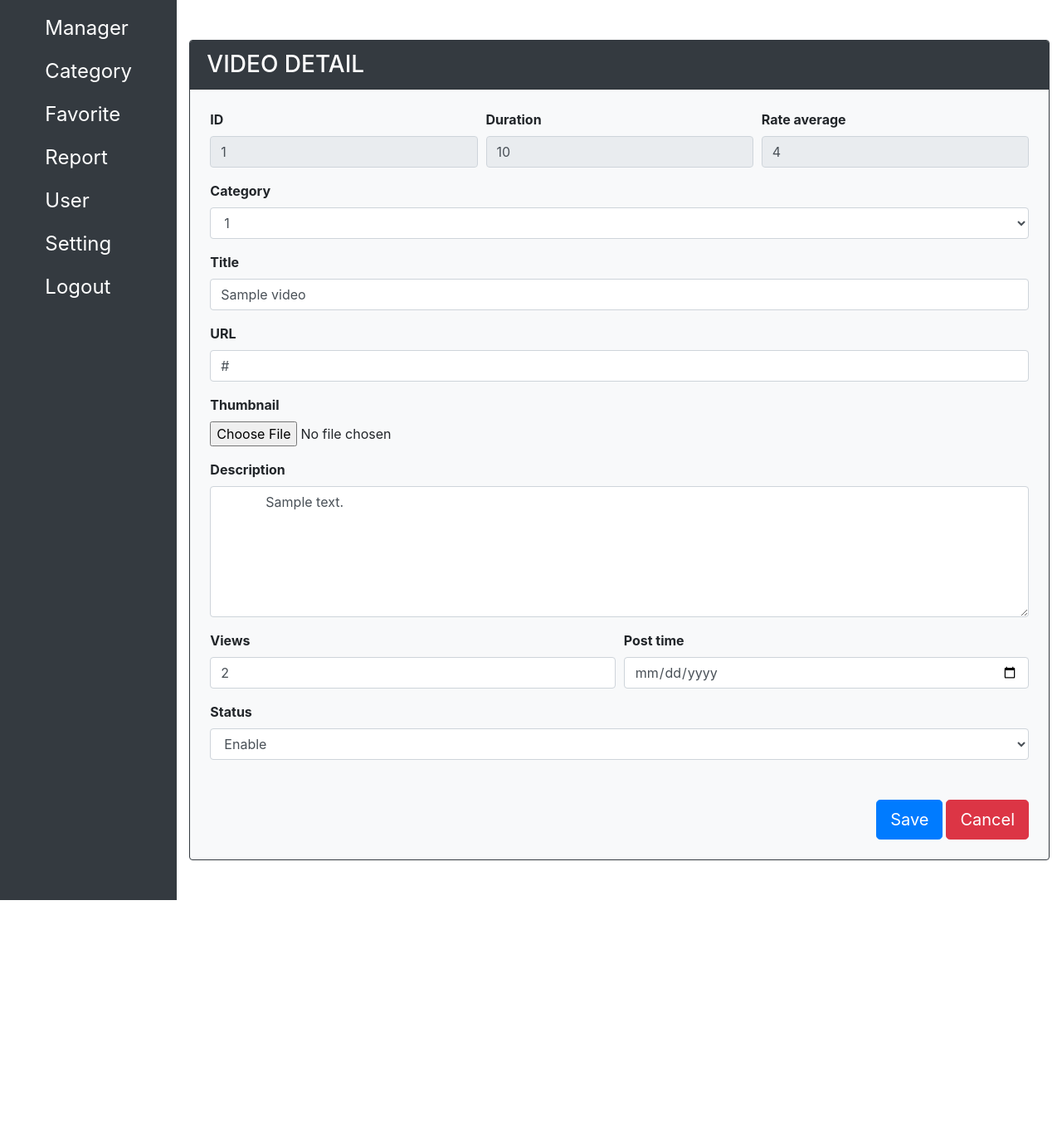
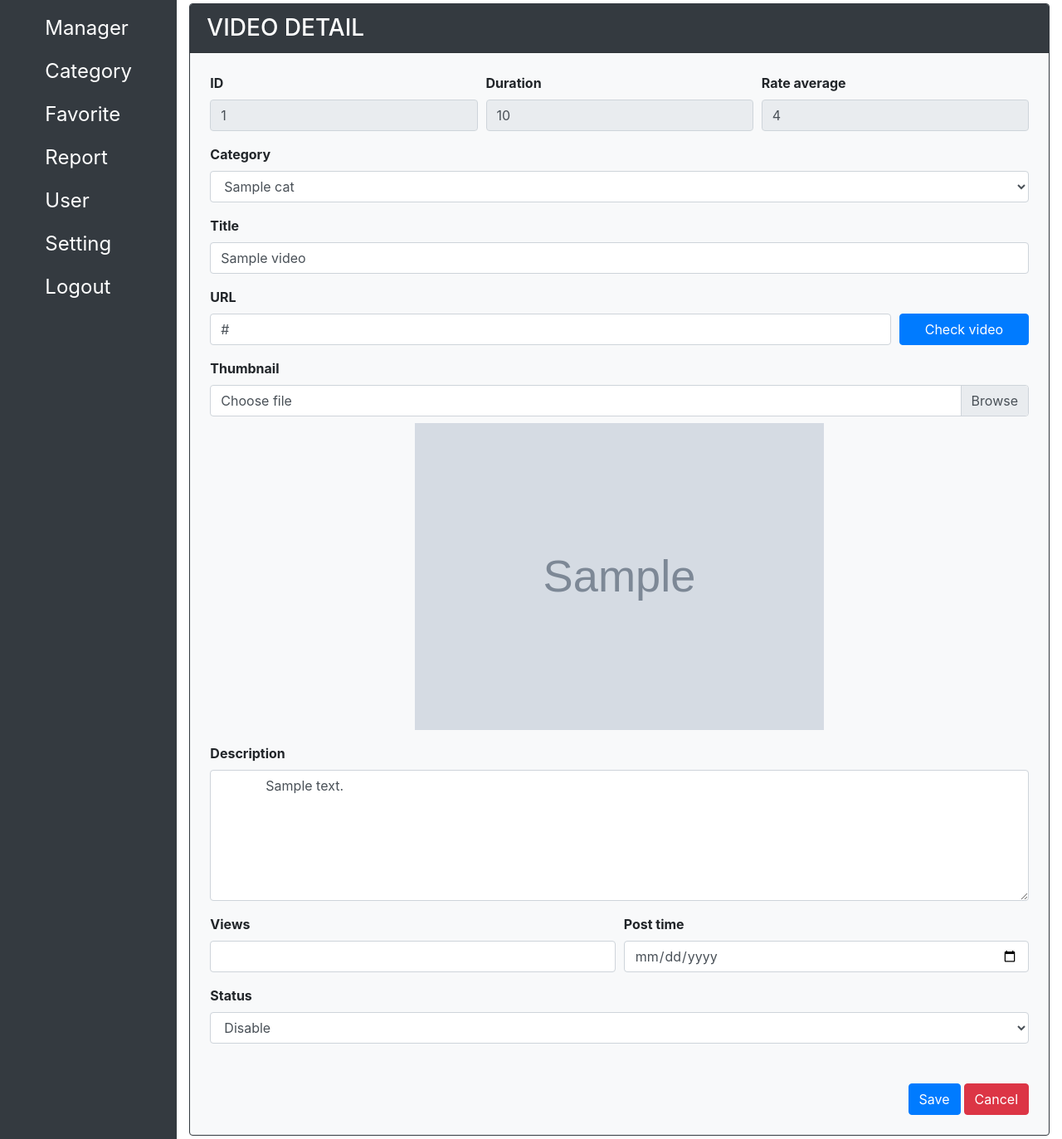
Before and after one commit to Naos-Team/Manager-WatchVideoApp, a Django app: template manager/videoapp/templates/videoapp/updateVideo.html in a window 1280 px wide. Shown: the whole page at 83% size. Before the commit the page ends 1085 px from the top, so only its background shows below. Run offline with Django 4.2, Linux system fonts and the light colour scheme; the template is opened without the code that fills it: most values are stand-ins (such as "Sample title", 1, 10 or a date in 2020); grey boxes marked "Sample" are stand-in pictures; some libraries are stand-ins or nearby versions.

Commit message:
tuan cmm

```diff
--- a/manager/videoapp/templates/videoapp/updateVideo.html
+++ b/manager/videoapp/templates/videoapp/updateVideo.html
@@ -1,6 +1,6 @@
 {% extends 'main.html' %} {% block content %}
 
-<div class="card border-dark bg-light my-5">
+<div class="card border-dark bg-light my-1">
     <p class="card-header h3 text-white bg-dark">VIDEO DETAIL</p>
 
     <form class="font-weight-bold p-4">
@@ -47,11 +47,12 @@
         <div class="form-group">
             <label for="exampleFormControlSelect1">Category</label>
             <select class="form-control" id="exampleFormControlSelect1">
-                <option>1</option>
-                <option>2</option>
-                <option>3</option>
-                <option>4</option>
-                <option>5</option>
+                {% for cat in categories %}
+
+                <option name="cat_id" value="{{cat.cat_id}}" {% if cat.cat_id == video.cat_id  %} selected="selected"{% endif %}>{{cat.cat_name}}</option>
+
+
+                {% endfor %}
             </select>
         </div>
         <div class="form-group">
@@ -65,28 +66,34 @@
                 id="exampleFormControlInput1"
             />
         </div>
-        <div class="form-group">
-            <label for="exampleFormControlInput1">URL</label>
+
+        <label class="d-block" for="exampleFormControlInput1">URL</label>
+        <div class="form-row">
+            <div class="form-group col-md-10">
                 <input
                     name="url"
                     type="text"
-                class="form-control"
+                    class="d-inline form-control"
                     value="{{video.vid_url}}"
                     required
                     id="exampleFormControlInput1"
                 />
             </div>
+            <div class="form-group col d-flex flex-row align-items-center justify-content-center">
+                <a class="btn btn-primary w-100" href="">Check video</a>
+            </div>
+          </div>
         <div class="form-group">
-            <label for="exampleFormControlFile1">Thumbnail</label>
-            <input
-                name="thumbnail"
-                type="file"
-                value="{{video.vid_thumbnail}}"
-                class="form-control-file"
-                id="exampleFormControlFile1"
-                accept="image/*"
-            />
+            <label for="fromFile" class="form-label">Thumbnail</label>
+            <div class="custom-file">
+                <input type="file" class="custom-file-input" id="image_picker">
+                <label class="custom-file-label" for="customFile">Choose file</label>
             </div>
+            <div class="d-flex flex-row justify-content-center">
+                <img id="image" class="pt-2 img-fluid w-50" alt="Can't show that picture" src="{{video.vid_thumbnail}}"/>
+            </div>
+        </div>
+
         <div class="form-group">
             <label for="exampleFormControlTextarea1">Description</label>
             <textarea
@@ -107,7 +114,6 @@
                     name="views"
                     type="number"
                     min="0"
-                    value="2"
                     step="1"
                     required
                     class="form-control"
@@ -121,7 +127,7 @@
                     name="time"
                     type="date"
                     class="form-control"
-                    value="{{video.vid_time}}"
+                    value="{{date}}"
                     id="exampleFormControlInput1"
                 />
             </div>
@@ -129,8 +135,15 @@
         <div class="form-group">
             <label for="exampleFormControlSelect1">Status</label>
             <select class="form-control" id="exampleFormControlSelect1">
+
+                {% if video.vid_status == 1 %}
+                <option name="status" value="1" selected="selected">Enable</option>
+                <option name="status" value="0">Disable</option>
+                {% else %}
                 <option name="status" value="1">Enable</option>
-                <option name="status" value="0">Disable</option>
+                <option name="status" value="0" selected="selected">Disable</option>
+                {% endif %}
+
             </select>
         </div>
 
@@ -139,12 +152,26 @@
         >
             <input
                 type="submit"
-                class="btn btn-primary btn-lg mr-1"
+                class="btn btn-primary mr-1"
                 value="Save"
             />
-            <input type="submit" class="btn btn-danger btn-lg" value="Cancel" />
+            <input type="submit" class="btn btn-danger" value="Cancel" />
         </div>
     </form>
 </div>
 
+<script>
+    document.getElementById("image_picker").onchange = function () {
+        var reader = new FileReader();
+
+        reader.onload = function (e) {
+            // get loaded data and render thumbnail.
+            document.getElementById("image").src = e.target.result;
+        };
+
+        // read the image file as a data URL.
+        reader.readAsDataURL(this.files[0]);
+    };
+</script>
+
 {% endblock content %}
```
Also changed, not shown: manager/videoapp/views.py (+11 -2 lines). Lines whose indentation alone changed are shown as unchanged.
